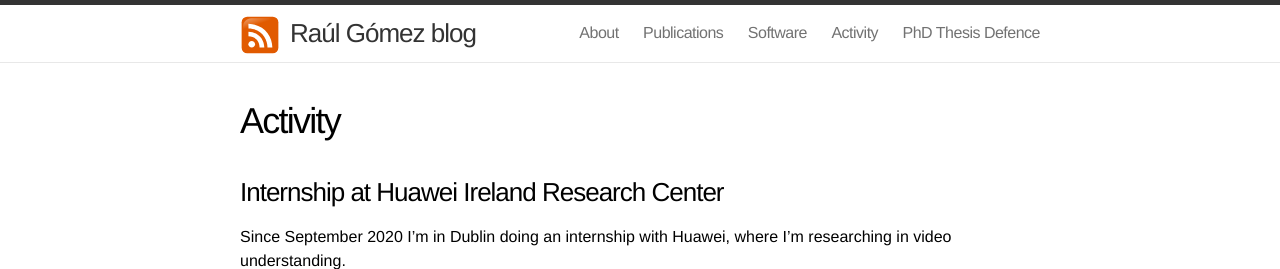
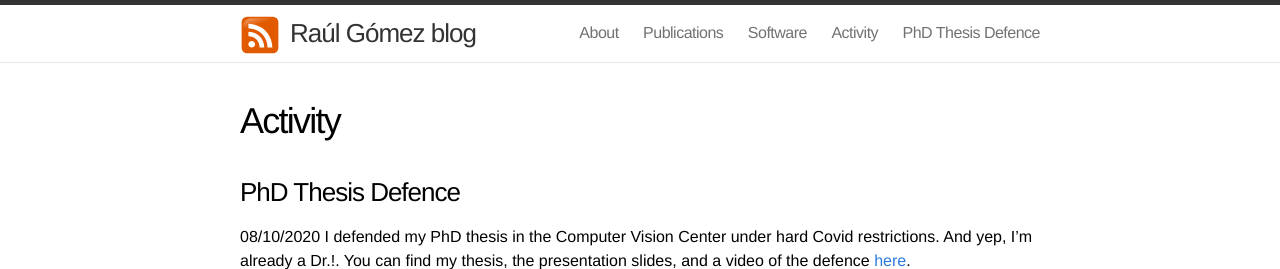
Before and after one commit to gombru/gombru.github.io, a Jekyll site: the page built from activity.md, in a window 1280 px wide and 900 px high, cut to the strip 0-269 px from the top of the window. Built offline with Jekyll 4.4.1, drawn with Linux system fonts in a browser that asks for light colours.

Commit message:
phd defence

```diff
--- a/activity.md
+++ b/activity.md
@@ -4,6 +4,18 @@ title: Activity
 permalink: /activity/
 order: 4
 ---
+
+### PhD Thesis Defence
+08/10/2020 I defended my PhD thesis in the Computer Vision Center under hard Covid restrictions. And yep, I'm already a Dr.!. You can find my thesis, the presentation slides, and a video of the defence [here](https://gombru.github.io/phd_defence/).
+
+<div class="imgcap">
+	<div style="display:inline-block">
+	<img src="/assets/thesis_2.jpg" height="240">
+	</div>
+	<div style="display:inline-block; margin-left: 5px;">
+	<img src="/assets/thesis_4.jpg" height="240">
+	</div>
+</div>
 
 ### Internship at Huawei Ireland Research Center
 Since September 2020 I'm in Dublin doing an internship with Huawei, where I'm researching in video understanding.
```
Also changed, not shown: about.md (+5 -4 lines), phd_thesis_defence.md (+23 -4 lines), assets/thesis_1.jpg (added), assets/thesis_2.jpg (added), assets/thesis_3.jpg (added), assets/thesis_4.jpg (added).
